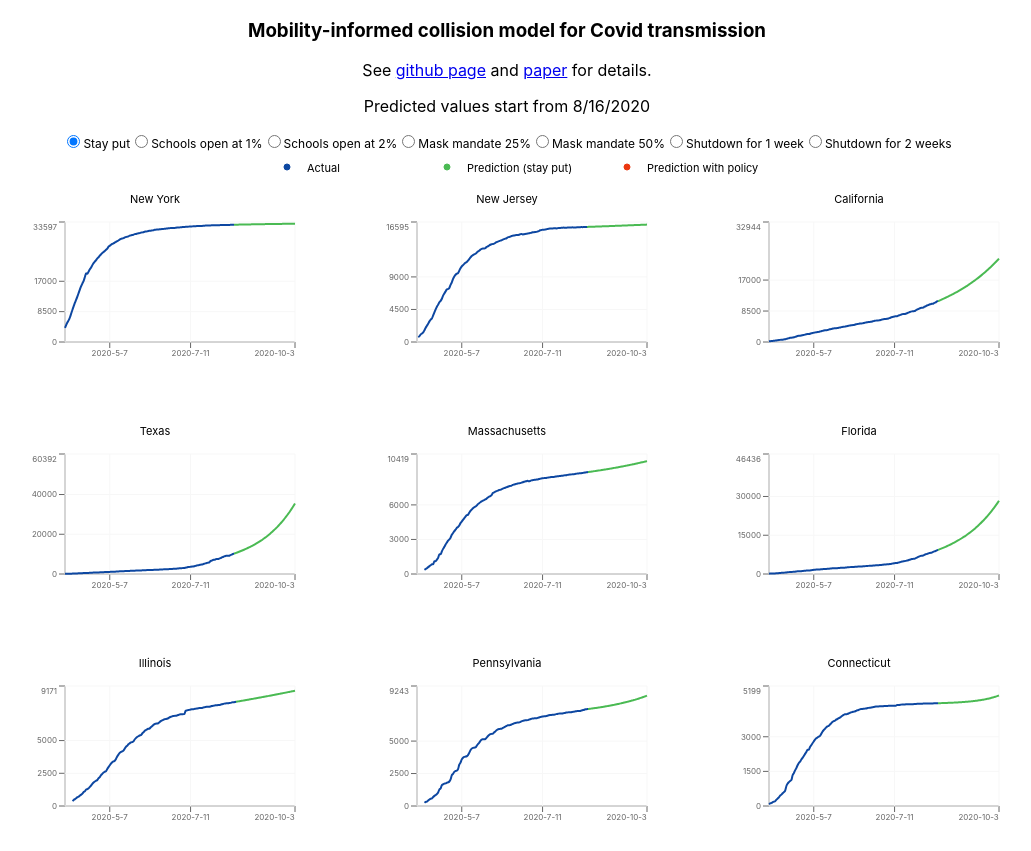
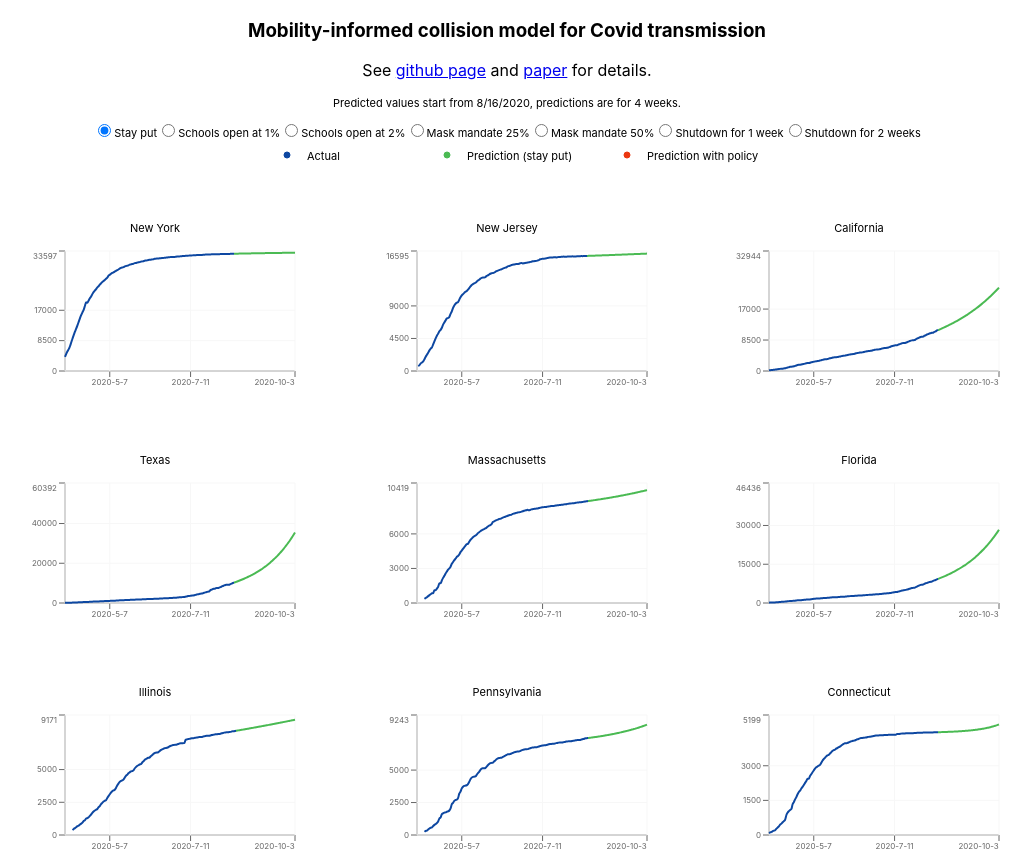
Before and after one commit to tanooj-s/rpi-uw-covid-mobility, a React (Create React App) app: page / in a window 1280 px wide. Shown: the top 851 px of the page, without its empty margins (133-1164 px from the left). Built offline with nearby package versions, Linux system fonts and the light colour scheme.

Commit message:
made upper section fixed on scroll

```diff
--- a/package.json
+++ b/package.json
@@ -9,6 +9,7 @@
     "@testing-library/user-event": "^7.2.1",
     "csv-parser": "^2.3.3",
     "d3": "^5.16.0",
+    "mathjax": "^3.0.5",
     "papaparse": "^5.2.0",
     "react": "^16.13.1",
     "react-dom": "^16.13.1",
--- a/src/App.css
+++ b/src/App.css
@@ -1,6 +1,8 @@
 .App {
   text-align: center;
   display: inline-block;
+  height: 100%;
+  z-index: 9999;
 }
 
 .App-logo {
@@ -27,15 +29,35 @@
   color: #61dafb;
 }
 
+.upper-bit {
+  position: fixed;
+  top: 0;
+  width: 100%;
+  height: 210px;
+  z-index: 9999;
+  background-color: white;
+}
+
 .settings-form {
   text-align: center;
+  font-size: 11px;
+}
+
+.notes {
+  font-size: 11px;
+
+}
+
+.plot-legend {
   display: inline-block;
-  font-size: 12px;
+  font-size: 11px;
 }
 
 .output-container {
   text-align: center;
   display: inline-block;
+  margin-top: 210px;
+  z-index: 9998;
 }
 
 .output {
@@ -49,10 +71,7 @@
   font-size: 11px;
 }
 
-.plot-legend {
-  display: inline-block;
-  font-size: 11px;
-}
+
 .plot-container {
   display: inline-block;
 }
```
Also changed, not shown: src/App.js, 13 other files (tests, documents, lock files or other folders).
